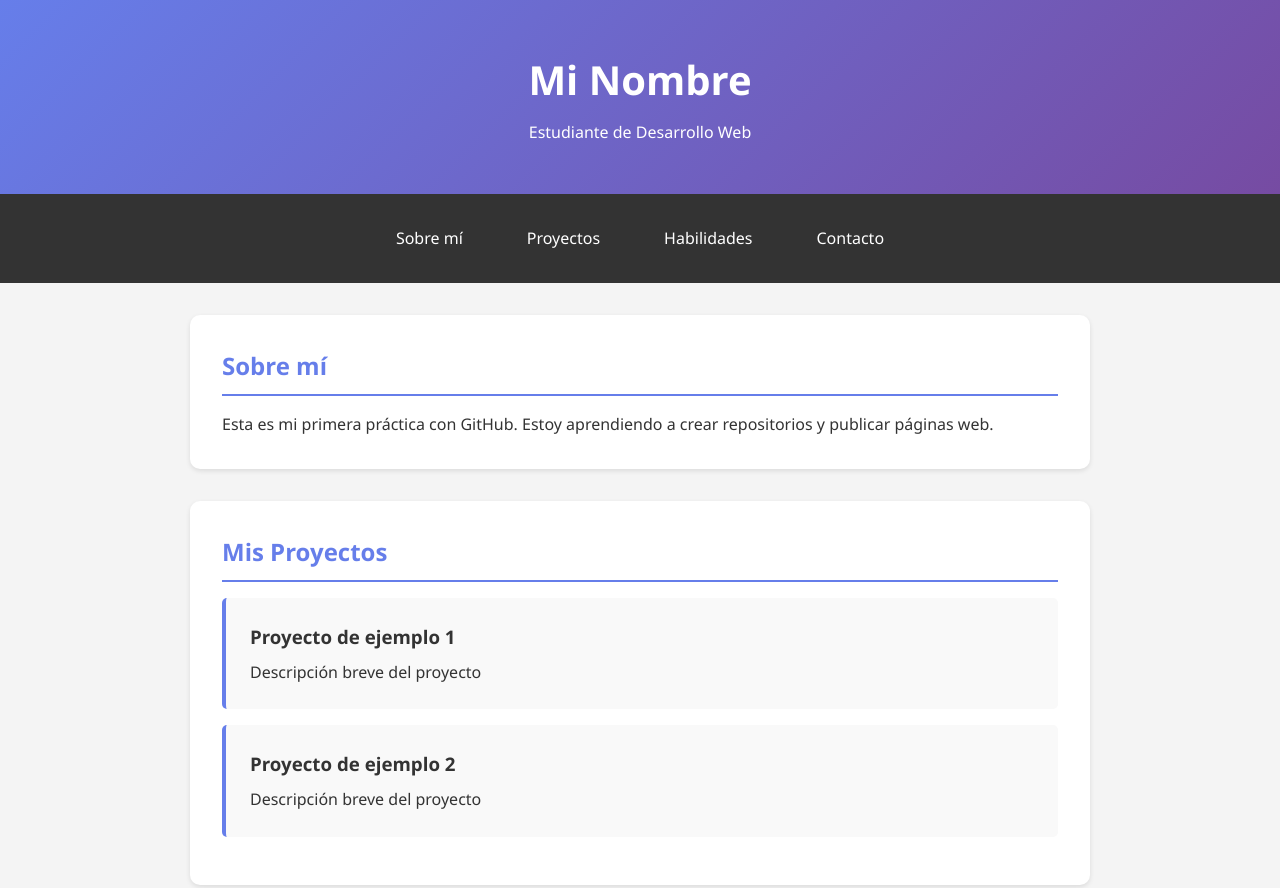
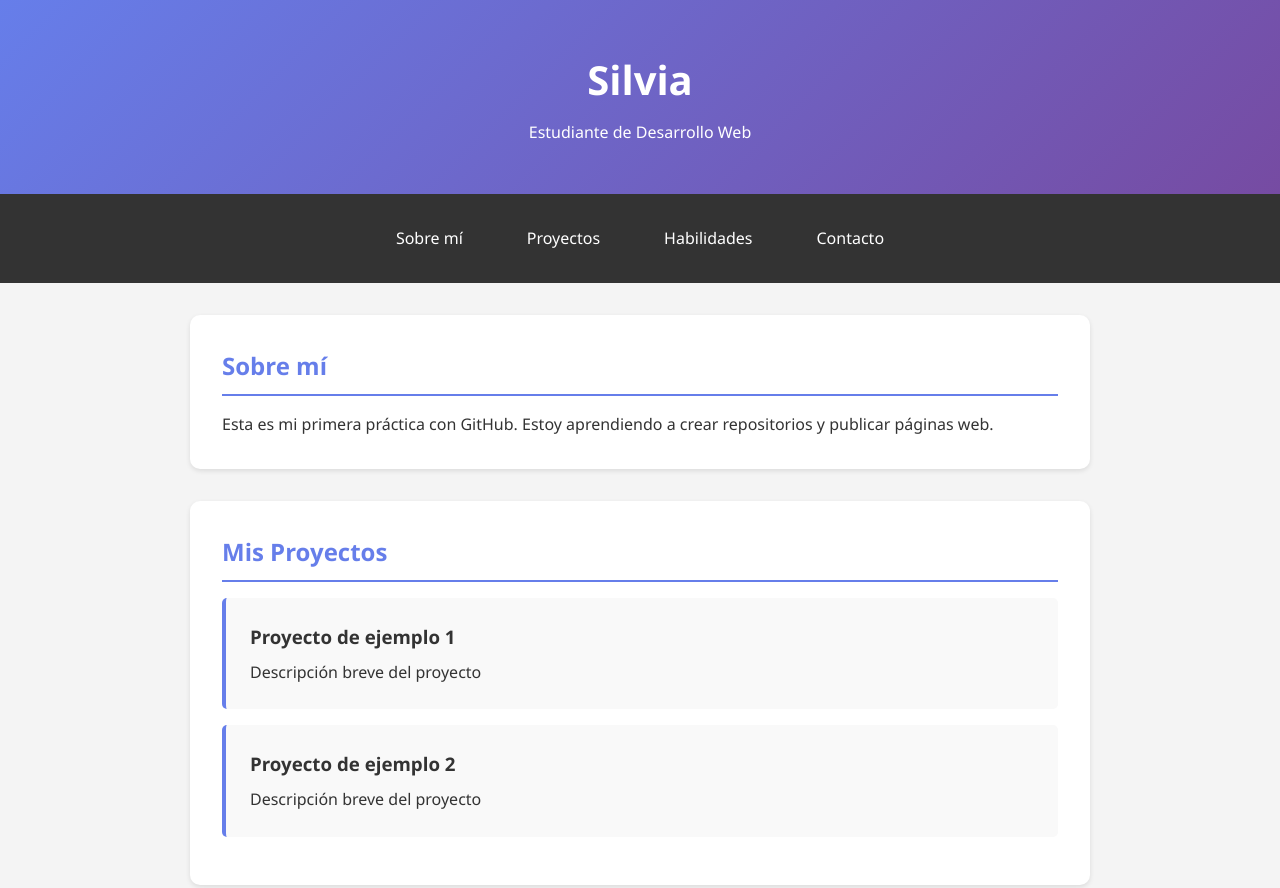
Before and after one commit to Nusssae/practica-portfolio, a plain HTML site: page index.html in a window 1280 px wide. Shown: the top 888 px of the page. Drawn offline with Linux system fonts and the light colour scheme.

Commit message:
Actualizar nombre en el header

```diff
--- a/index.html
+++ b/index.html
@@ -8,7 +8,7 @@
 </head>
 <body>
 <header>
-<h1>Mi Nombre</h1>
+<h1>Silvia</h1>
 <p>Estudiante de Desarrollo Web</p>
 </header>
 <nav>
```
